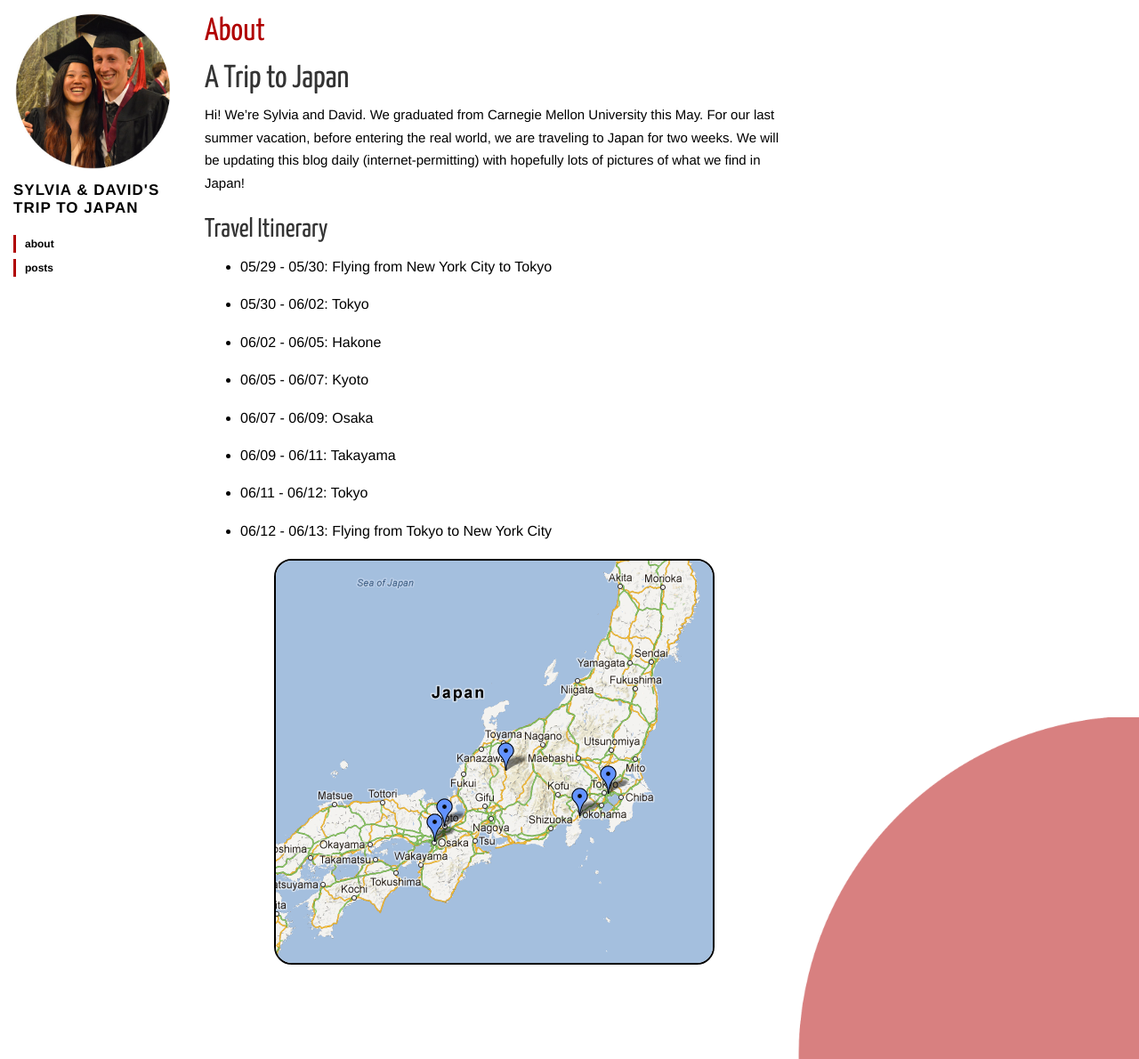
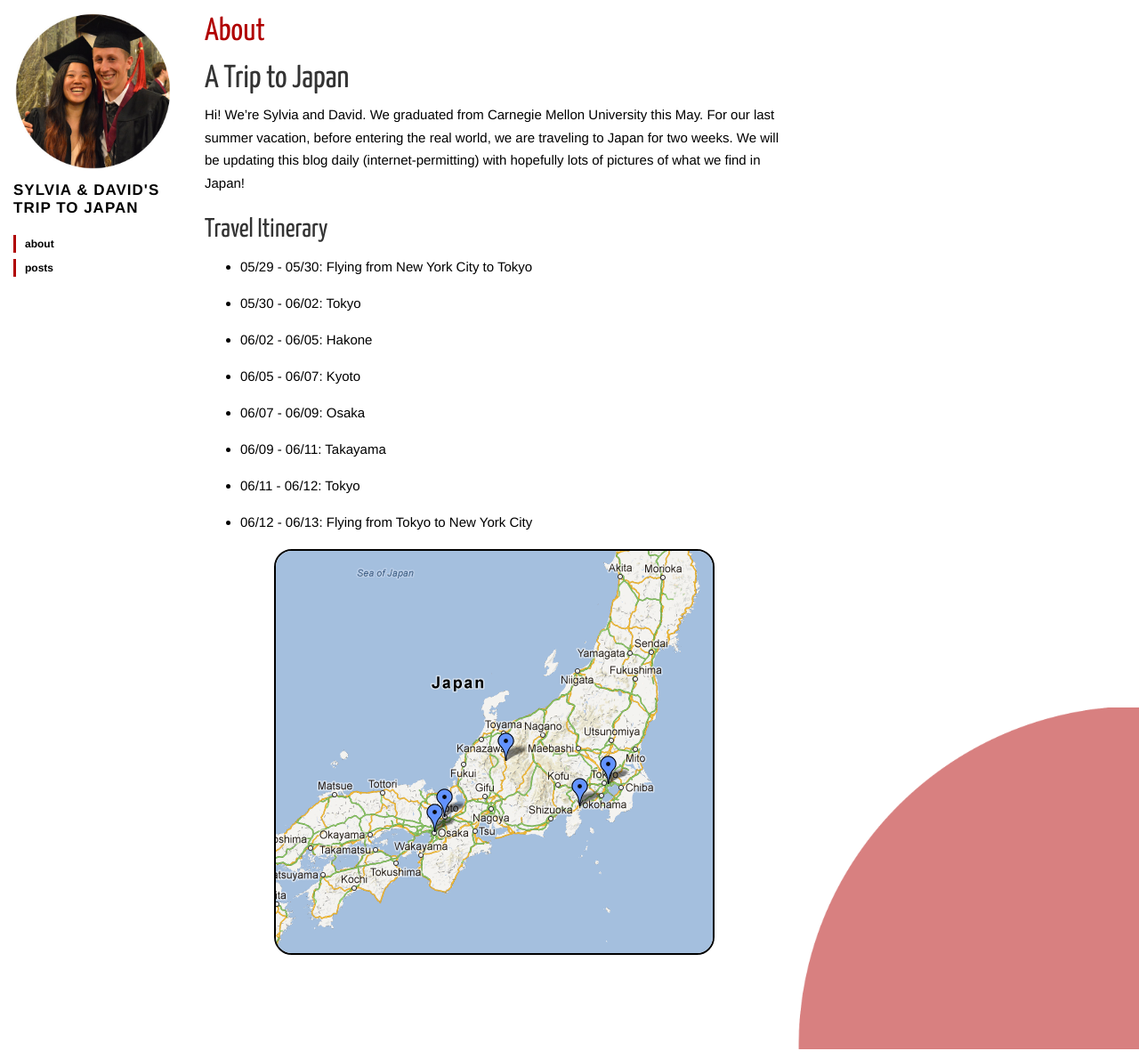
Before and after one commit to kasaharas/japan-blog, a Jekyll site: the page built from about.md, in a window 1280 px wide and 1190 px high. Shown: the whole window at 89% size. Built offline with Jekyll 4.4.1, drawn with Linux system fonts in a browser that asks for light colours; nearby versions of some CDN libraries.

Commit message:
Changed font size for content li

```diff
--- a/css/base.css
+++ b/css/base.css
@@ -131,6 +131,7 @@ a {
     background-repeat: repeat-x;
     margin: 2em 3em; }
   .content li {
+    font-size: 15px;
     margin-bottom: 20px;
     line-height: 1.4em; }
   .content blockquote {
```
